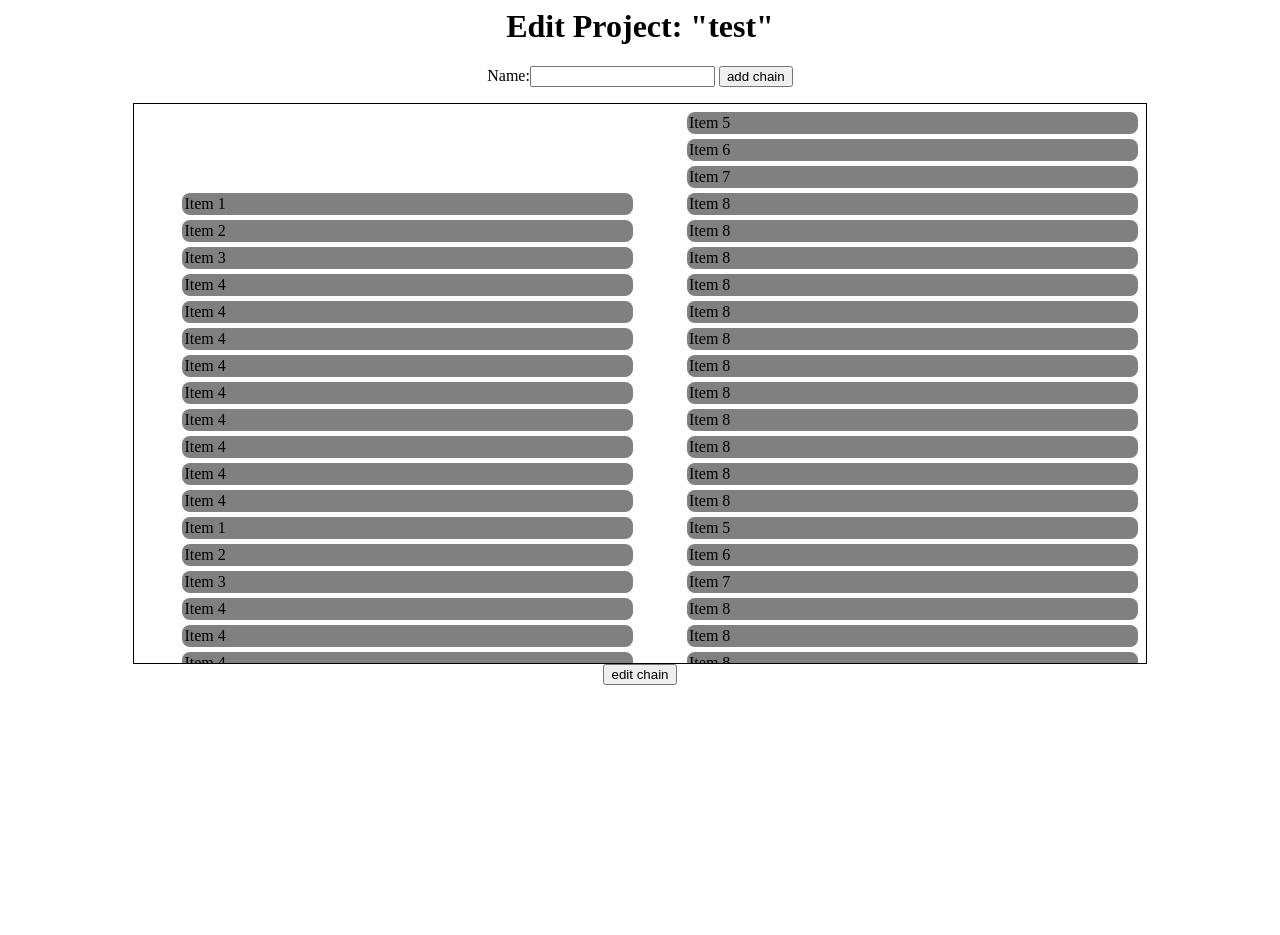
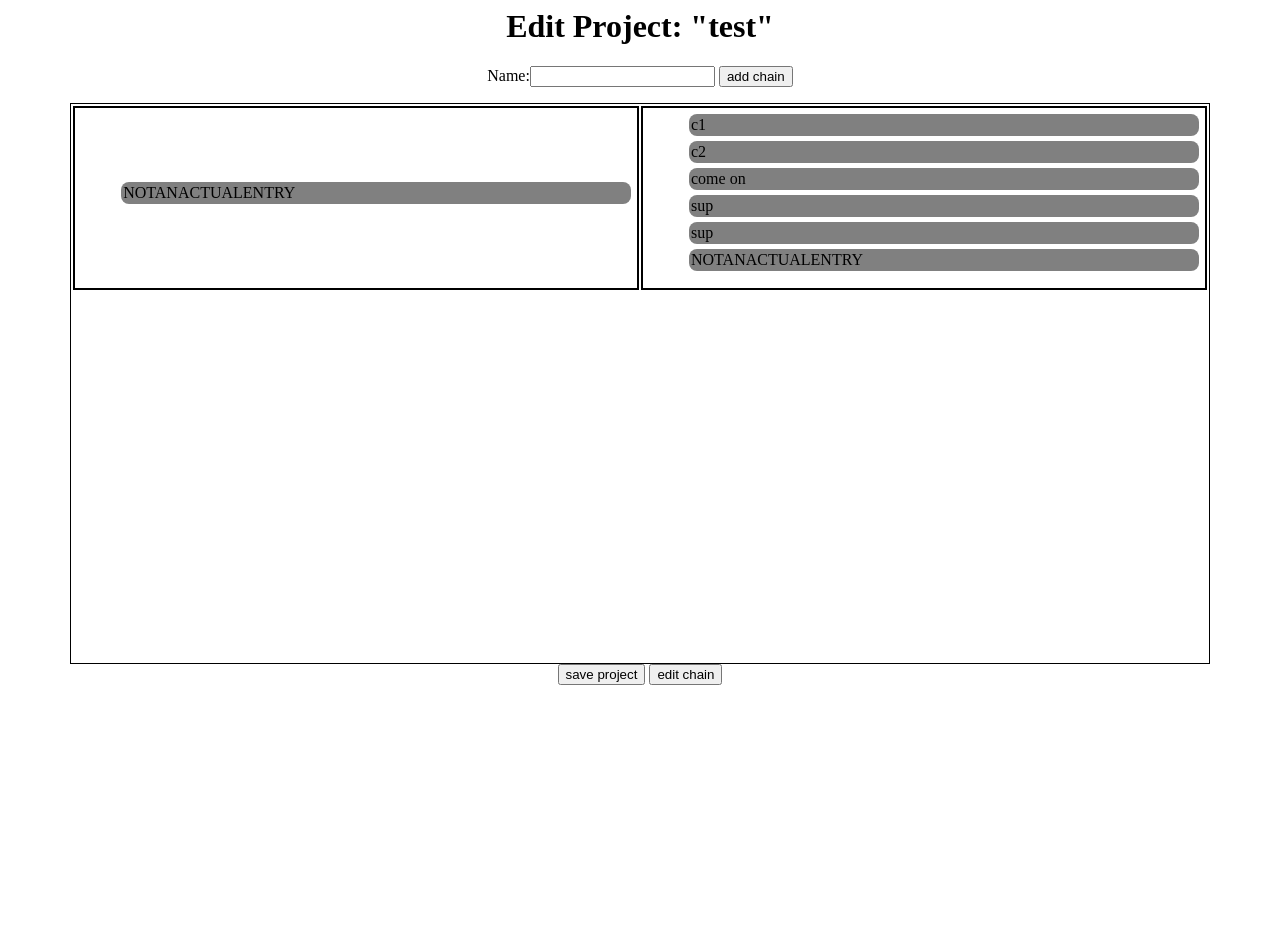
Before and after one commit to jcotham/TRx_question_app, a Django app: page /questions/editProject/1/ in a window 1280 px wide. Shown: the top 935 px of the page. Run offline with Django 3.2, Linux system fonts and the light colour scheme; data comes from the database, SQL or seed files in the repository; both versions use the stored data as it was after the commit; tables that the repository leaves empty hold one stand-in row (values such as "Sample post"); parts of the project's set-up code (start-up, migrations or seed data) failed here and were passed over; some libraries are stand-ins or nearby versions.

Commit message:
editProject page is advancing. Now displays (hopefully) the question chains and non-question chains saved for each project. Should test to make sure it works as expected. Added a 'save project' button that should be executed whenever the user selects 'save project' or 'edit chain' (because they would navigate away from the current page).

```diff
--- a/TRx_question_app/static/TRx_question_app/dual_pane.css
+++ b/TRx_question_app/static/TRx_question_app/dual_pane.css
@@ -8,17 +8,22 @@
 
 
 .pane_holder {
-	width: 80%;
+    width: 90%;
     height: 60%;
-	overflow-y:scroll;
-	margin:0 auto;
+    overflow-y: scroll;
+    margin: 0 auto;
     border: 1px solid black;
 }
 
 
 .pane_holder table {
     width: 100%;
-	margin:0 auto;
+    margin: 0 auto;
+}
+
+.pane_holder table td {
+    width: 50%;
+    border: 2px solid black;
 }
 
 .sortable li {
@@ -27,6 +32,7 @@
     margin: 5px;
     border: 0px;
     border-radius: 8px;
+    text-align: left;
 }
 
 
--- a/questions/templates/questions/editProject.html
+++ b/questions/templates/questions/editProject.html
@@ -19,76 +19,42 @@
 			</form>
 
 
+      <!--
+      Not sure why li elements are so far to the right
+      -->
 			<div class="pane_holder">
 				<table>
 					<tr>
 						<td>
 							<ul class="sortable" id="stack" style="list-style:none">
-								<li>Item 1
-								<li>Item 2
-								<li>Item 3
-								<li>Item 4
-								<li>Item 4
-								<li>Item 4
-								<li>Item 4
-								<li>Item 4
-								<li>Item 4
-								<li>Item 4
-								<li>Item 4
-								<li>Item 4
-								<li>Item 1
-								<li>Item 2
-								<li>Item 3
-								<li>Item 4
-								<li>Item 4
-								<li>Item 4
-								<li>Item 4
-								<li>Item 4
-								<li>Item 4
-								<li>Item 4
-								<li>Item 4
-								<li>Item 4
+              {% for chain in used_chains %}
+                <li>{{ chain.chain_name }}
+              {% endfor %}
+              <li>NOTANACTUALENTRY
 							</ul>
 						</td>
+
 						<td>
 							<ul class="sortable" id="non-stack" style="list-style:none">
-								<li>Item 5
-								<li>Item 6
-								<li>Item 7
-								<li>Item 8
-								<li>Item 8
-								<li>Item 8
-								<li>Item 8
-								<li>Item 8
-								<li>Item 8
-								<li>Item 8
-								<li>Item 8
-								<li>Item 8
-								<li>Item 8
-								<li>Item 8
-								<li>Item 8
-								<li>Item 5
-								<li>Item 6
-								<li>Item 7
-								<li>Item 8
-								<li>Item 8
-								<li>Item 8
-								<li>Item 8
-								<li>Item 8
-								<li>Item 8
-								<li>Item 8
-								<li>Item 8
-								<li>Item 8
-								<li>Item 8
-								<li>Item 8
-								<li>Item 8
+              {% for chain in unused_chains %}
+                <li>{{ chain.chain_name }}
+              {% endfor %}
+                <li>NOTANACTUALENTRY
 							</ul>
 						</td>
 					</tr>
 				</table>
 			</div>
 
-			<form action="editChain/" method="post"> {% csrf_token %}
+      <!--
+      NOT Implemented yet!
+      Make sure to save project anytime you edit an existing chain or add a new chain
+      -->
+			<form action="editChain/" method="post" style="display: inline"> {% csrf_token %}
+				<input type="submit" value="save project" />
+			</form>
+
+			<form action="editChain/" method="post" style="display: inline"> {% csrf_token %}
 				<input type="submit" value="edit chain" />
 			</form>
 
--- a/questions/views.py
+++ b/questions/views.py
@@ -1,7 +1,7 @@
 from django.shortcuts import render
 from django.http import HttpResponse, HttpResponseRedirect
 from django import forms
-from questions.models import QuestionProject, QuestionChain, Question, Option
+from questions.models import QuestionProject, QuestionChain, Question, Option, QuestionProjectToChain
 
 # Create your views here.
 def home(request):
@@ -95,10 +95,25 @@
   dict["project_index"] = project_index
   dict["project_name"] = QuestionProject.objects.get(id=project_index).project_name
   dict["form"] = NewChainForm()
+
+  # Want used_chains to contains the question_chains that are used in the current project
+  # and ununsed_chains to contain every other question_chain
+  # used_qc_ids is a list of question_chain objects that relate to the matching QuestionProjectToChain entries
+  qp_to_chain = QuestionProjectToChain.objects.all().filter(question_set=project_index)
+  used_qc_ids = [e.question_chain for e in qp_to_chain]
+  question_chains = QuestionChain.objects.all()
+
+  # The idea is to sort the chains currently in use in the project by stack index. Untested as of yet
+  dict["used_chains"] = sorted([e for e in question_chains if e.id in used_qc_ids],
+      key=lambda k: [f for f in qp_to_chain if f["question_set"] == k["id"]][0].stack_index)
+  dict["unused_chains"] = sorted(list(set(question_chains)-set(dict["used_chains"])), key=lambda k: k.chain_name) # alphabetical
+
   return render(request, 'questions/editProject.html', dict)
+
 
 def editChain(request,project_index,chain_index):
   return render(request, 'questions/editChain.html', { "project_index": project_index, "chain_index" : chain_index })
+
 
 def editQuestion(request,chain_index,project_index):
   return render(request, 'questions/editQuestion.html', { "project_index": project_index, "chain_index" : chain_index, "form":NewQuestionForm() })
```
Also changed, not shown: db.sqlite3, questions/models.py (line endings or trailing spaces), 2 other files. Lines whose indentation alone changed are shown as unchanged.
